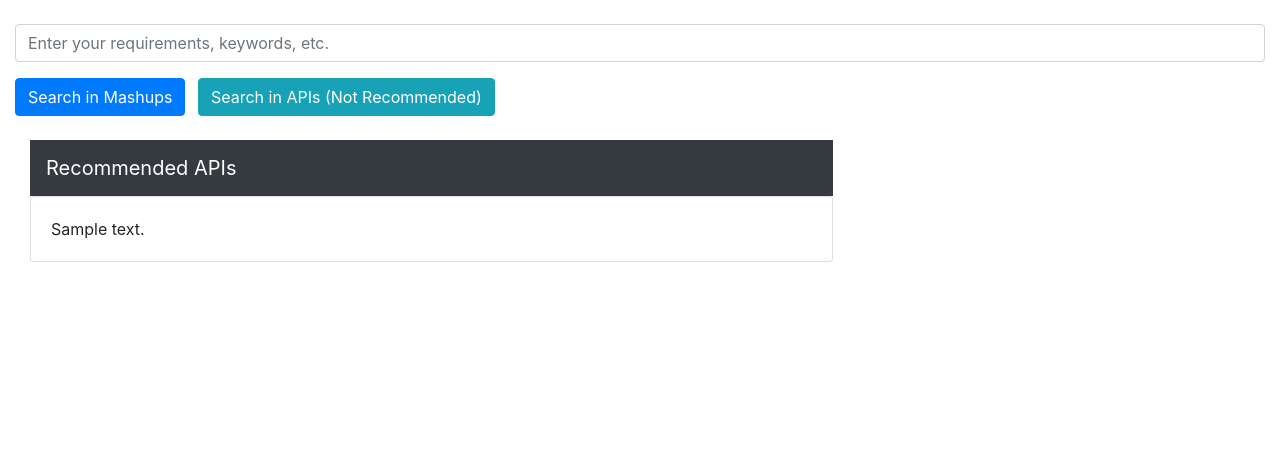
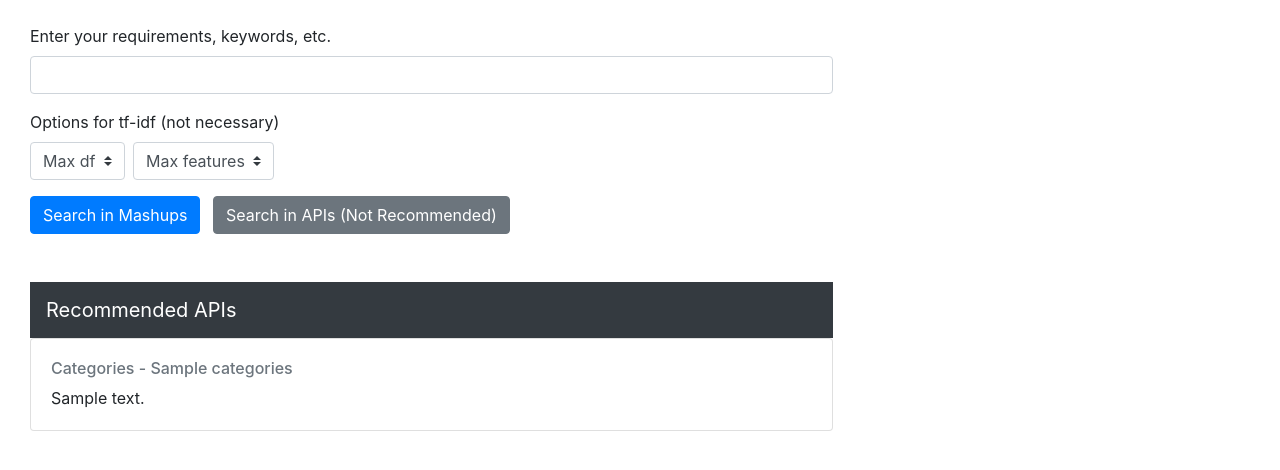
Before and after one commit to icebeam030/api-recommender, a Flask app: template src/templates/index.html in a window 1280 px wide. Shown: the part 56-526 px from the top of the page. Run offline with Flask 2, Linux system fonts and the light colour scheme; the template is opened without the code that fills it: most values are stand-ins (such as "Sample title", 1, 10 or a date in 2020); parts of the project's set-up code (start-up, migrations or seed data) failed here and were passed over; some libraries are stand-ins or nearby versions.

Commit message:
Improve UX and add options for user to choose

```diff
--- a/src/app.py
+++ b/src/app.py
@@ -35,22 +35,26 @@
     return result
 
 
-  def add_query(self, query):
+  def add_query(self, query, max_df = 0.85, max_features = 5000):
     # add a new row of the query to the end of the dfs
-    apis_df = self.apis_df.append({ 'description_words': self.text_filter_function(query) }, ignore_index = True)
-    mashups_df = self.mashups_df.append({ 'description_words': self.text_filter_function(query) }, ignore_index = True)
+    apis_df = self.apis_df.append({
+      'description_words': self.text_filter_function(query)
+    }, ignore_index = True)
+    mashups_df = self.mashups_df.append({
+      'description_words': self.text_filter_function(query)
+    }, ignore_index = True)
 
-    tf_idf = TfidfVectorizer(analyzer = str.split, max_df = 0.85, max_features = 5000)
+    tf_idf = TfidfVectorizer(analyzer = str.split, max_df = max_df, max_features = max_features)
 
     mashup_description_matrix = tf_idf.fit_transform(mashups_df['description_words']).toarray()
     self.api_description_matrix = tf_idf.fit_transform(apis_df['description_words']).toarray()
 
     self.mashup_cos_sim_matrix = cosine_similarity(mashup_description_matrix, mashup_description_matrix)
 
-    query_id_in_apis_df = apis_df.shape[0] - 1
-    query_id_in_mashups_df = mashups_df.shape[0] - 1
+    api_id = apis_df.shape[0] - 1
+    mashup_id = mashups_df.shape[0] - 1
 
-    return query_id_in_mashups_df, query_id_in_apis_df
+    return mashup_id, api_id
 
 
   # return APIs with top scores in the top k related mashups of the query
@@ -97,7 +101,13 @@
     recommendations = []
     for i in range(len(api_scores)):
       api = self.apis_df.loc[self.apis_df['id'] == api_scores[i][0]].values[0]
-      recommendations.append({ 'name': api[1], 'description': api[3], 'url': api[4], 'count': api_scores[i][1] })
+      recommendations.append({
+        'name': api[1],
+        'categories': api[2],
+        'description': api[3],
+        'url': api[4],
+        'count': api_scores[i][1]
+      })
 
     return recommendations
 
@@ -124,7 +134,12 @@
       # retrieve API's name from apis_df
       api = self.apis_df.loc[self.apis_df['id'] == api_scores[i][0]].values[0]
       # append a tuple of API name and its cosine similarity score
-      recommendations.append({ 'name': api[1], 'description': api[3], 'url': api[4], 'count': api_scores[i][1] })
+      recommendations.append({
+        'name': api[1],
+        'categories': api[2],
+        'description': api[3],
+        'url': api[4],
+      })
 
     return recommendations
 
@@ -135,15 +150,19 @@
 @app.route("/", methods = ["GET", "POST"])
 def home():
   if request.method == "POST":
+    max_df = float(request.values.get("max_df"))
+    max_features = int(request.values.get("max_features"))
+    print(max_df, max_features)
+
     query = request.values.get("query")
-    query_id_in_mashups_df, query_id_in_apis_df = api_recommender.add_query(query)
+    mashup_id, api_id = recommender.add_query(query, max_df, max_features)
 
     if request.values.get("search") == "mashup":
-      apis = api_recommender.recommend_apis_from_mashups(query_id_in_mashups_df)
+      apis = recommender.recommend_apis_from_mashups(mashup_id)
       return render_template("index.html", apis = apis, search = "mashup")
 
     if request.values.get("search") == "api":
-      apis = api_recommender.recommend_apis_from_apis(query_id_in_apis_df)
+      apis = recommender.recommend_apis_from_apis(api_id)
       return render_template("index.html", apis = apis, search = "api")
 
   return render_template("index.html")
@@ -151,6 +170,6 @@
 
 if __name__ == "__main__":
   print("Initialising API Recommender...")
-  api_recommender = APIRecommender()
-  print("Starting app...")
+  recommender = APIRecommender()
+  print("Starting server...")
   app.run(debug = True)
--- a/src/templates/index.html
+++ b/src/templates/index.html
@@ -15,16 +15,42 @@
     </nav>
 
     <div class="container-fluid mt-4">
+      <form class="col-sm-8" method="POST">
+        <div class="form-group">
+          <label for="input">Enter your requirements, keywords, etc.</label>
+          <input type="search" name="query" class="form-control" id="input" required>
+        </div>
 
-    <form method="POST">
-      <input type="search" name="query" class="form-control mb-3" placeholder="Enter your requirements, keywords, etc." required>
+        <div class="form-group">
+          <label for="options">Options for tf-idf (not necessary)</label>
+          <div class="form-inline" id="options">
+            <select name="max_df" class="custom-select mr-2">
+              <option selected value="0.85">Max df</option>
+              <option>0.8</option>
+              <option>0.85</option>
+              <option>0.9</option>
+              <option>0.95</option>
+              <option>1</option>
+            </select>
+
+            <select name="max_features" class="custom-select">
+              <option selected value="5000">Max features</option>
+              <option>3000</option>
+              <option>5000</option>
+              <option>7000</option>
+              <option>10000</option>
+            </select>
+          </div>
+        </div>
+
         <button type="submit" name="search" value="mashup" class="btn btn-primary mr-2">Search in Mashups</button>
-      <button type="submit" name="search" value="api" class="btn btn-info">Search in APIs (Not Recommended)</button>
+        <button type="submit" name="search" value="api" class="btn btn-secondary">Search in APIs (Not Recommended)</button>
       </form>
 
       {% if apis %}
+        <br>
+
         <div class="col-sm-8 mt-4">
-
           <nav class="navbar navbar-expand-lg navbar-dark bg-dark">
             <div class="navbar-brand">Recommended APIs</div>
           </nav>
@@ -33,20 +59,34 @@
             <div class="card mb-3">
               <div class="card-body">
                 {% if search == "mashup" %}
-                <a href="https://www.programmableweb.com/api/{{ api.url }}" target="_blank" class="card-title btn btn-primary">{{ api.name }}</a>
+                  <div class="row ml-auto">
+                    <a
+                      href="https://www.programmableweb.com/api/{{ api.url }}"
+                      target="_blank"
+                      class="card-title btn btn-primary"
+                    >
+                      {{ api.name }}
+                    </a>
+                    <h6 class="ml-auto mr-2">appeared in {{ api.count }} mashups</h6>
+                  </div>
                 {% endif %}
                 {% if search == "api" %}
-                <a href="https://www.programmableweb.com/api/{{ api.url }}" target="_blank" class="card-title btn btn-info">{{ api.name }}</a>
+                  <a
+                    href="https://www.programmableweb.com/api/{{ api.url }}"
+                    target="_blank"
+                    class="card-title btn btn-secondary"
+                  >
+                    {{ api.name }}
+                  </a>
                 {% endif %}
 
+                <h6 class="card-subtitile text-muted">Categories - {{ api.categories }}</h6>
                 <p class="card-text">{{ api.description }}</p>
               </div>
             </div>
           {% endfor %}
-
         </div>
       {% endif %}
-
     </div>
   </body>
 </html>
```
Lines whose indentation alone changed are shown as unchanged.
